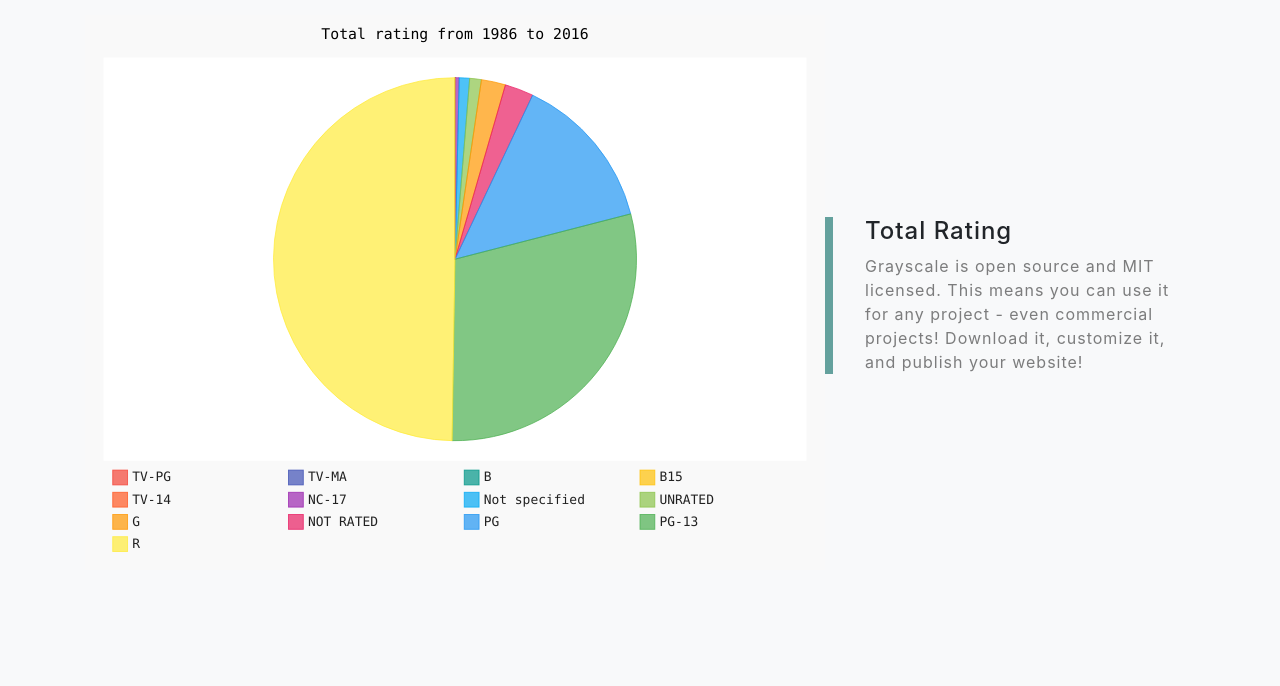
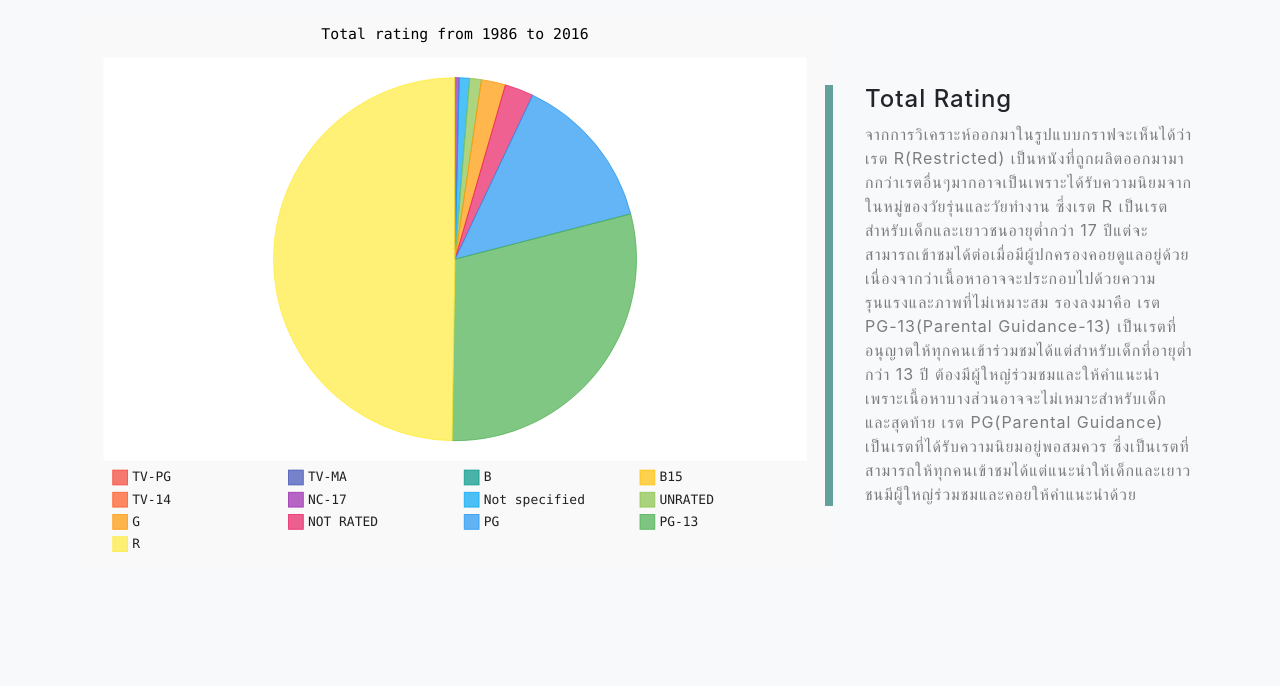
Before and after one commit to gearprn/MovieIndustryAnalysis, a website with bundled scripts: page web/html/index.html in a window 1280 px wide. Shown: the part 3140-3826 px from the top of the page. Built offline with nearby package versions, Linux system fonts and the light colour scheme; files whose address does not match are found by name.

Commit message:
Update index.html
เพิ่มข้อมูลการวิเคราะห์

```diff
--- a/web/html/index.html
+++ b/web/html/index.html
@@ -139,7 +139,7 @@
           <div class="col-xl-4 col-lg-5">
             <div class="featured-text text-center text-lg-left">
               <h4>Total Rating</h4>
-              <p class="text-black-50 mb-0">Grayscale is open source and MIT licensed. This means you can use it for any project - even commercial projects! Download it, customize it, and publish your website!</p>
+              <p class="text-black-50 mb-0">จากการวิเคราะห์ออกมาในรูปแบบกราฟจะเห็นได้ว่า เรต R(Restricted) เป็นหนังที่ถูกผลิตออกมามากกว่าเรตอื่นๆมากอาจเป็นเพราะได้รับความนิยมจากในหมู่ของวัยรุ่นและวัยทำงาน ซึ่งเรต R เป็นเรตสำหรับเด็กและเยาวชนอายุต่ำกว่า 17 ปีแต่จะสามารถเข้าชมได้ต่อเมื่อมีผู้ปกครองคอยดูแลอยู่ด้วยเนื่องจากว่าเนื้อหาอาจจะประกอบไปด้วยความรุนแรงและภาพที่ไม่เหมาะสม รองลงมาคือ เรต PG-13(Parental Guidance-13) เป็นเรตที่อนุญาตให้ทุกคนเข้าร่วมชมได้แต่สำหรับเด็กที่อายุต่ำกว่า 13 ปี ต้องมีผู้ใหญ๋ร่วมชมและให้คำแนะนำเพราะเนื้อหาบางส่วนอาจจะไม่เหมาะสำหรับเด็ก และสุดท้าย เรต PG(Parental Guidance) เป็นเรตที่ได้รับความนิยมอยู่พอสมควร ซึ่งเป็นเรตที่สามารถให้ทุกคนเข้าชมได้แต่แนะนำให้เด็กและเยาวชนมีผู็ใหญ่ร่วมชมและคอยให้คำแนะนำด้วย</p>
             </div>
           </div>
         </div>
```
